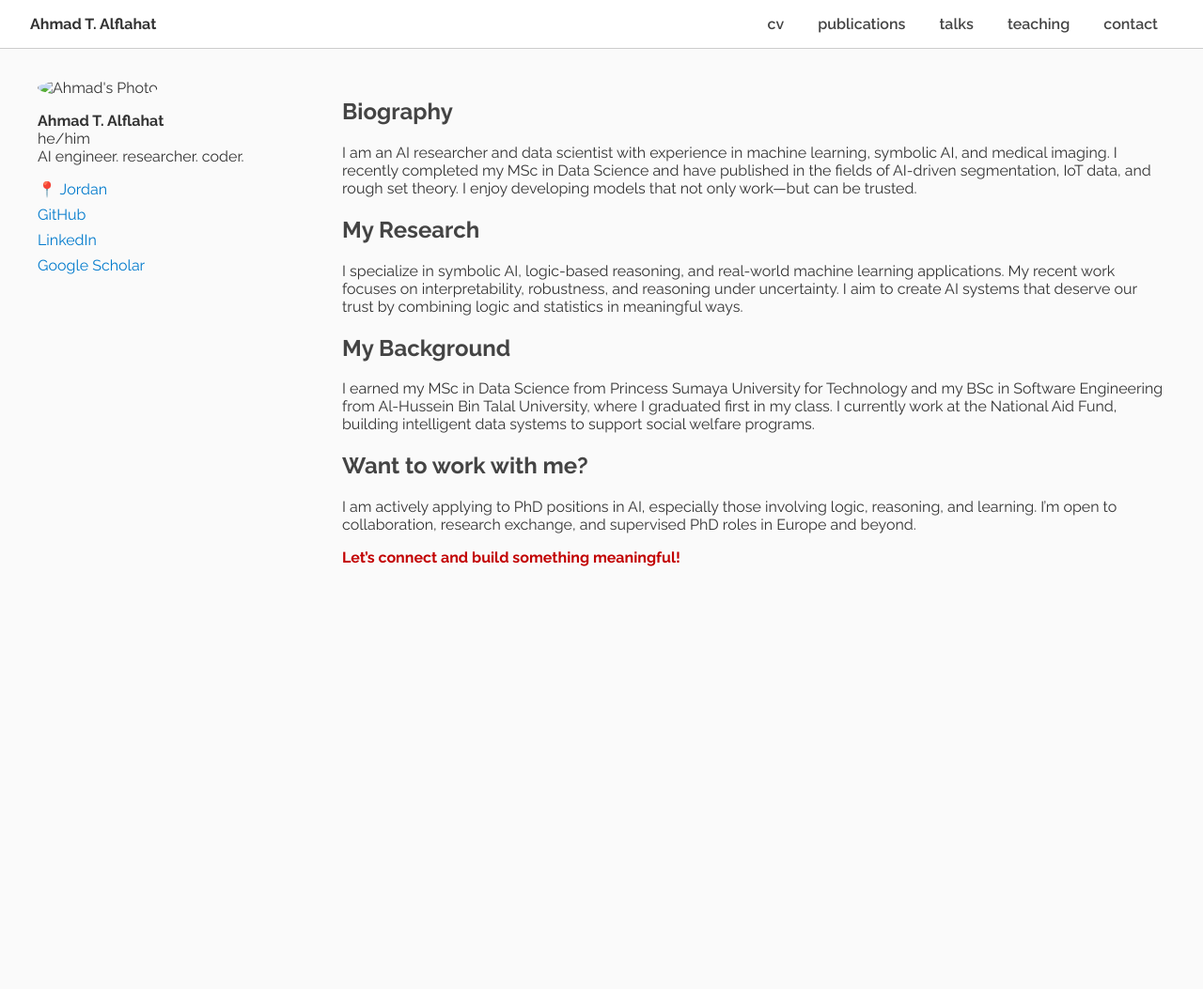
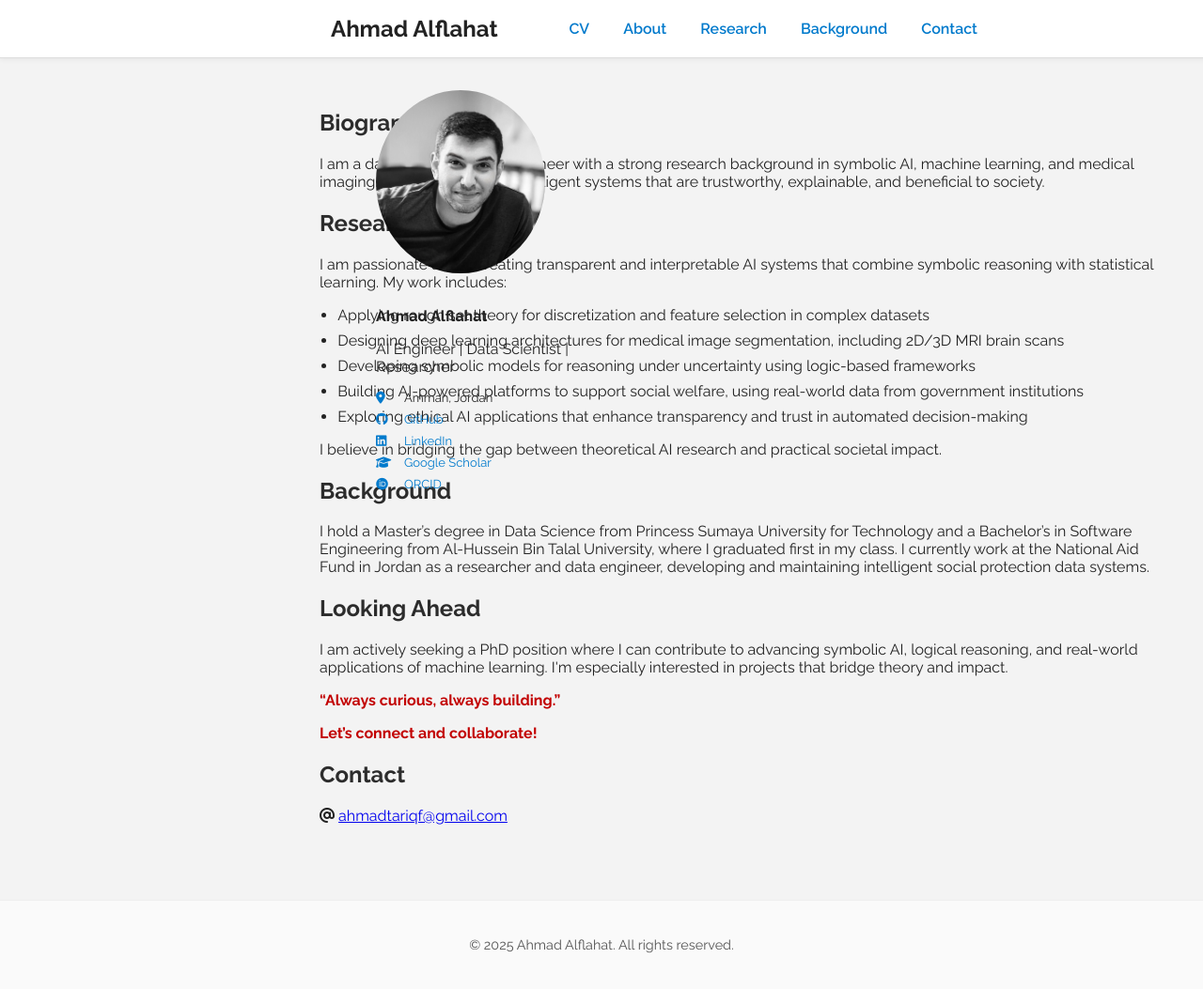
Before and after one commit to ahmadtariqf/ahmadtariqf.github.io, a plain HTML site: page index.html in a window 1280 px wide. Shown: the whole page at 94% size. Before the commit the page ends 800 px from the top, so only its background shows below. Drawn offline with Linux system fonts and the light colour scheme.

Commit message:
Add files via upload

```diff
--- /dev/null
+++ b/css/style.css
@@ -0,0 +1,169 @@
+body {
+  font-family: 'Raleway', sans-serif;
+  margin: 0;
+  background: #f3f3f3;
+  color: #222;
+}
+
+/* NAVIGATION (Fixed & Styled) */
+header {
+  position: fixed;
+  top: 0;
+  width: 100%;
+  background: #ffffff;
+  border-bottom: 1px solid #ddd;
+  padding: 1rem 2rem;
+  display: flex;
+  justify-content: space-between;
+  align-items: center;
+  z-index: 1000;
+  box-shadow: 0 2px 5px rgba(0,0,0,0.05);
+}
+nav {
+    margin-right: 20%;
+}
+nav a {
+  margin: 0 1rem;
+  text-decoration: none;
+  color: #007acc;
+  font-weight: 600;
+  position: relative;
+}
+
+nav a:hover::after {
+  content: '';
+  position: absolute;
+  width: 100%;
+  height: 2px;
+  background-color: #007acc;
+  left: 0;
+  bottom: -4px;
+}
+
+.container {
+  display: block;
+  padding: 6rem 2rem 2rem;
+  max-width: 1200px;
+  margin: auto;
+}
+
+/* Fix Sidebar */
+.sidebar {
+  position: fixed;
+  top: 6rem; /* leaves space for fixed header */
+  left: 25rem;
+  width: 260px;
+  max-width: 260px;
+  padding-right: 1rem;
+}
+
+
+
+.sidebar img {
+  border-radius: 50%;
+  width: 100%;
+  max-width: 180px;
+  margin-bottom: 1rem;
+}
+
+.main {
+  margin-left: 300px; /* adjust based on sidebar width */
+  flex: 1;
+}
+
+h1, h2, h3 {
+  color: #2c2c2c;
+}
+
+.highlight {
+  color: #c20000;
+  font-weight: bold;
+}
+
+ul.social-links {
+  list-style: none;
+  padding: 0;
+}
+
+ul.social-links li {
+  margin: 0.5rem 0;
+  display: flex;
+  align-items: center;
+  font-size: 13px;
+}
+
+ul.social-links li i {
+  margin-right: 10px;
+  color: #007acc;
+  min-width: 20px;
+}
+
+ul.social-links li a {
+  color: #007acc;
+  text-decoration: none;
+}
+
+ul {
+  padding-left: 1.2rem;
+}
+
+ul li {
+  margin-bottom: 0.5rem;
+}
+
+footer {
+  text-align: center;
+  font-size: 0.9rem;
+  padding: 1.5rem;
+  background-color: #fafafa;
+  color: #555;
+  border-top: 1px solid #eee;
+  margin-top: 2rem;
+}
+
+
+.cv-container {
+  max-width: 1200px;
+  margin: 6rem auto 3rem;
+  padding: 0 2rem;
+  font-family: 'Raleway', sans-serif;
+  line-height: 1.7;
+}
+
+.cv-container h1 {
+  font-size: 2rem;
+  color: #2c2c2c;
+}
+
+.cv-container h2 {
+  margin-top: 2rem;
+  color: #444;
+  font-size: 1.4rem;
+  border-bottom: 1px solid #ddd;
+  padding-bottom: 0.3rem;
+}
+
+.cv-container ul {
+  padding-left: 1.5rem;
+}
+
+.cv-container a {
+  color: #007acc;
+  text-decoration: none;
+}
+
+.cv-container a:hover {
+  text-decoration: underline;
+}
+
+.cv-container h2 {
+  margin-top: 2rem;
+  font-size: 1.4rem;
+  color: #333;
+  border-bottom: 2px solid #ddd;
+  padding-bottom: 0.4rem;
+}
+
+.cv-container ul li {
+  margin-bottom: 0.6rem;
+}
--- a/index.html
+++ b/index.html
@@ -1,108 +1,98 @@
 <!DOCTYPE html>
 <html lang="en">
+
 <head>
     <meta charset="UTF-8" />
     <meta name="viewport" content="width=device-width, initial-scale=1.0" />
-  <title>Ahmad T. Alflahat - Bio</title>
+    <title>Ahmad Alflahat - Bio</title>
     <link href="https://fonts.googleapis.com/css2?family=Raleway:wght@400;600;700&display=swap" rel="stylesheet">
-  <style>
-    body {
-      font-family: 'Raleway', sans-serif;
-      margin: 0;
-      background: #fafafa;
-      color: #333;
-    }
-    header {
-      padding: 1rem 2rem;
-      background: #fff;
-      border-bottom: 1px solid #ccc;
-      display: flex;
-      justify-content: space-between;
-      align-items: center;
-    }
-    nav a {
-      margin: 0 1rem;
-      text-decoration: none;
-      color: #444;
-      font-weight: 600;
-    }
-    .container {
-      display: flex;
-      padding: 2rem;
-      max-width: 1200px;
-      margin: auto;
-    }
-    .sidebar {
-      flex: 1;
-      max-width: 300px;
-      padding-right: 2rem;
-    }
-    .sidebar img {
-      border-radius: 50%;
-      width: 100%;
-      max-width: 180px;
-    }
-    .main {
-      flex: 3;
-    }
-    h1, h2, h3 {
-      color: #444;
-    }
-    .highlight {
-      color: #c20000;
-      font-weight: bold;
-    }
-    ul.social-links {
-      list-style: none;
-      padding: 0;
-    }
-    ul.social-links li {
-      margin: 0.5rem 0;
-    }
-    ul.social-links li a {
-      color: #007acc;
-      text-decoration: none;
-    }
-  </style>
+    <link rel="stylesheet" href="https://cdnjs.cloudflare.com/ajax/libs/font-awesome/6.4.0/css/all.min.css">
+    <link rel="stylesheet" href="css/style.css">
+    <link rel="icon" href="images/favicon.ico" type="image/x-icon">
 </head>
+
 <body>
     <header>
-    <div><strong>Ahmad T. Alflahat</strong></div>
+        <div style="position: relative;left: 25%;font-size: 24px;">
+            <strong>
+                <a href="index.html" style="text-decoration: none; color: inherit;">
+                    Ahmad Alflahat
+                </a>
+            </strong>
+        </div>
         <nav>
-      <a href="#cv">cv</a>
-      <a href="#publications">publications</a>
-      <a href="#talks">talks</a>
-      <a href="#teaching">teaching</a>
-      <a href="#contact">contact</a>
+            <a href="cv.html">CV</a>
+            <a href="#about">About</a>
+            <a href="#research">Research</a>
+            <a href="#background">Background</a>
+            <a href="#contact">Contact</a>
         </nav>
     </header>
 
     <div class="container">
         <aside class="sidebar">
-      <img src="/path-to-your-profile-image.jpg" alt="Ahmad's Photo">
-      <p><strong>Ahmad T. Alflahat</strong><br/>he/him<br/>AI engineer. researcher. coder.</p>
+            <img src="images/me.jpg" alt="Ahmad's Photo">
+            <p><strong>Ahmad Alflahat</strong>
+            <p>AI Engineer | Data Scientist | Researcher</p>
+            </p>
             <ul class="social-links">
-        <li><a href="#">📍 Jordan</a></li>
-        <li><a href="#">GitHub</a></li>
-        <li><a href="#">LinkedIn</a></li>
-        <li><a href="#">Google Scholar</a></li>
+                <li><i class="fas fa-map-marker-alt"></i> Amman, Jordan</li>
+                <li><i class="fab fa-github"></i><a href="https://github.com/ahmadtariqf" target="_blank"
+                        rel="noopener noreferrer"> GitHub</a></li>
+                <li><i class="fab fa-linkedin"></i><a href="https://linkedin.com/in/ahmad-alflahat" target="_blank"
+                        rel="noopener noreferrer"> LinkedIn</a></li>
+                <li><i class="fas fa-graduation-cap"></i><a
+                        href="https://scholar.google.com/citations?user=SmeXs_cAAAAJ&hl=en" target="_blank"
+                        rel="noopener noreferrer"> Google Scholar</a></li>
+                <li><i class="fab fa-orcid"></i><a href="https://orcid.org/0000-0001-5852-346X" target="_blank"
+                        rel="noopener noreferrer"> ORCID</a></li>
             </ul>
         </aside>
 
         <main class="main">
-      <h2>Biography</h2>
-      <p>I am an AI researcher and data scientist with experience in machine learning, symbolic AI, and medical imaging. I recently completed my MSc in Data Science and have published in the fields of AI-driven segmentation, IoT data, and rough set theory. I enjoy developing models that not only work—but can be trusted.</p>
+            <h2 id="about">Biography</h2>
+            <p>I am a data scientist and AI engineer with a strong research background in symbolic AI, machine learning,
+                and medical imaging. My goal is to build intelligent systems that are trustworthy, explainable, and
+                beneficial to society.</p>
 
-      <h2>My Research</h2>
-      <p>I specialize in symbolic AI, logic-based reasoning, and real-world machine learning applications. My recent work focuses on interpretability, robustness, and reasoning under uncertainty. I aim to create AI systems that deserve our trust by combining logic and statistics in meaningful ways.</p>
+            <h2 id="research">Research Interests</h2>
+            <p>I am passionate about creating transparent and interpretable AI systems that combine symbolic reasoning
+                with statistical learning. My work includes:</p>
+            <ul>
+                <li>Applying rough set theory for discretization and feature selection in complex datasets</li>
+                <li>Designing deep learning architectures for medical image segmentation, including 2D/3D MRI brain
+                    scans</li>
+                <li>Developing symbolic models for reasoning under uncertainty using logic-based frameworks</li>
+                <li>Building AI-powered platforms to support social welfare, using real-world data from government
+                    institutions</li>
+                <li>Exploring ethical AI applications that enhance transparency and trust in automated decision-making
+                </li>
+            </ul>
+            <p>I believe in bridging the gap between theoretical AI research and practical societal impact.</p>
 
-      <h2>My Background</h2>
-      <p>I earned my MSc in Data Science from Princess Sumaya University for Technology and my BSc in Software Engineering from Al-Hussein Bin Talal University, where I graduated first in my class. I currently work at the National Aid Fund, building intelligent data systems to support social welfare programs.</p>
+            <h2 id="background">Background</h2>
+            <p>I hold a Master’s degree in Data Science from Princess Sumaya University for Technology and a Bachelor’s
+                in Software Engineering from Al-Hussein Bin Talal University, where I graduated first in my class. I
+                currently work at the National Aid Fund in Jordan as a researcher and data engineer, developing and
+                maintaining intelligent social protection data systems.</p>
 
-      <h2 id="contact">Want to work with me?</h2>
-      <p>I am actively applying to PhD positions in AI, especially those involving logic, reasoning, and learning. I’m open to collaboration, research exchange, and supervised PhD roles in Europe and beyond.</p>
-      <p class="highlight">Let’s connect and build something meaningful!</p>
+            <h2 id="contact">Looking Ahead</h2>
+            <p>I am actively seeking a PhD position where I can contribute to advancing symbolic AI, logical reasoning,
+                and real-world applications of machine learning. I'm especially interested in projects that bridge
+                theory and impact.</p>
+            <p class="highlight">“Always curious, always building.”
+            <p class="highlight">Let’s connect and collaborate!</p>
+
+            </p>
+            <h2>Contact</h2>
+            <p><strong><i class="fas fa-at"></i></strong> <a
+                    href="mailto:ahmadtariqf@gmail.com">ahmadtariqf@gmail.com</a></p>
+
         </main>
     </div>
+    <footer>
+        <p>© 2025 Ahmad Alflahat. All rights reserved.</p>
+    </footer>
 </body>
+
 </html>
```
Also changed, not shown: cv.html (added, +167 -0 lines), images/favicon.ico (added), images/me.jpg (added). Lines whose indentation alone changed are shown as unchanged.
